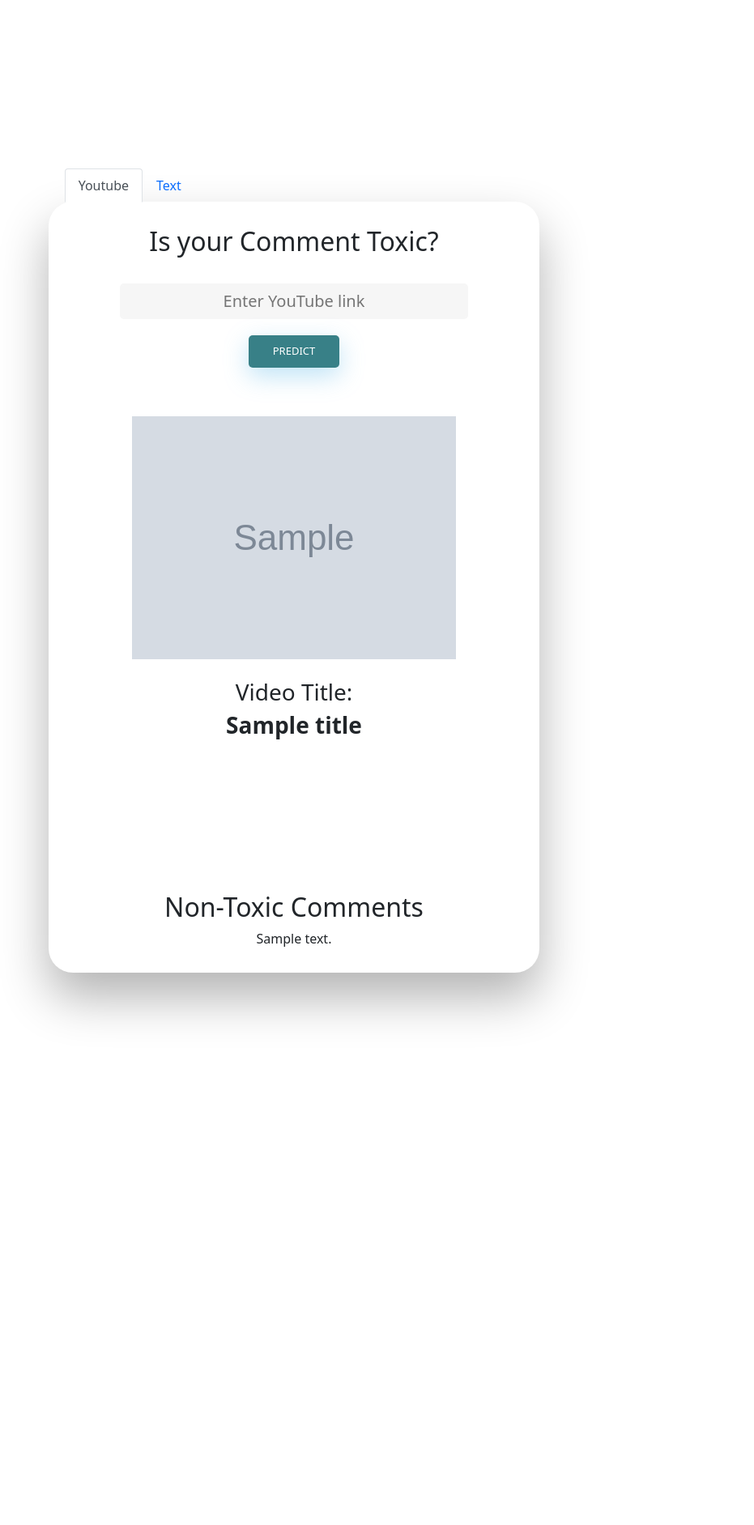
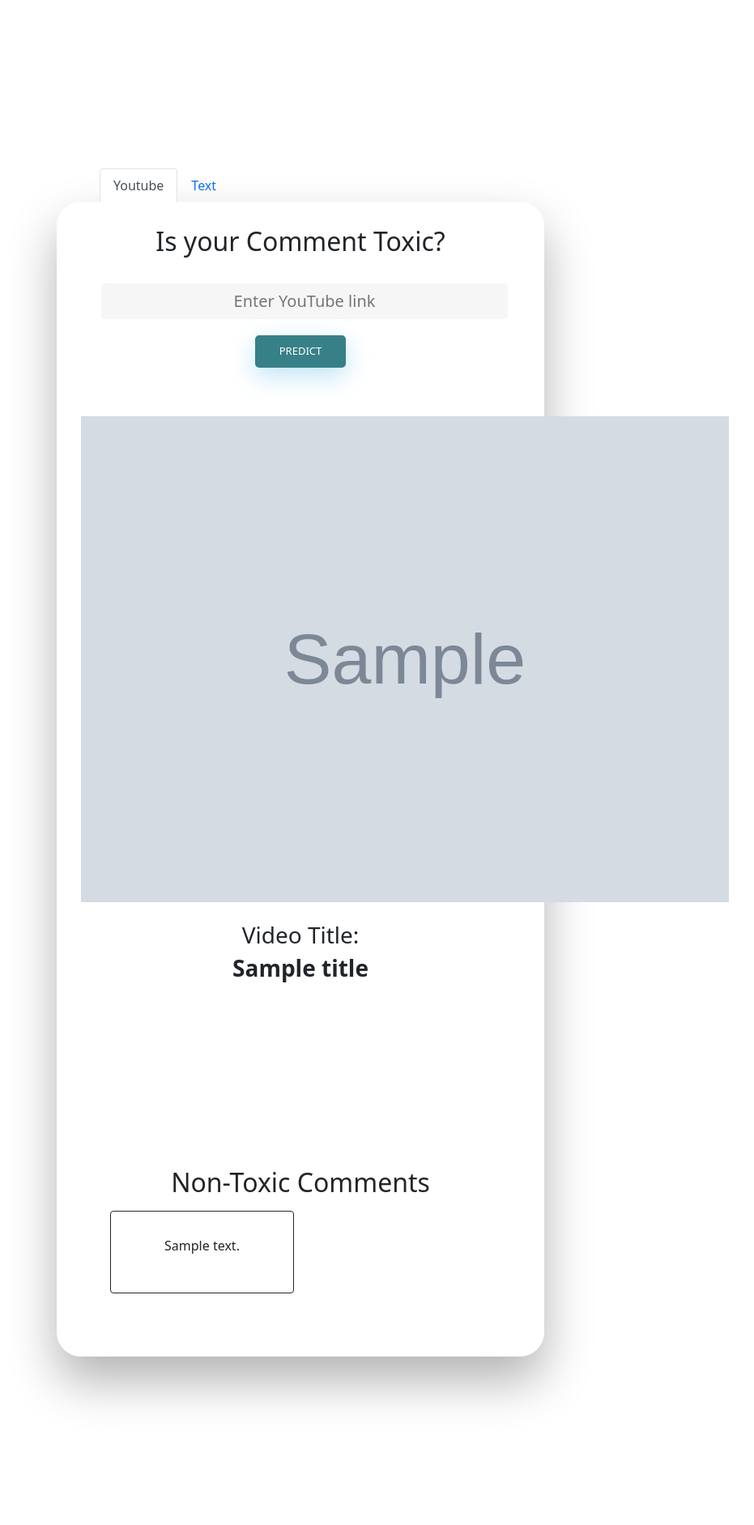
Before and after one commit to marlpagarao/Comment-Toxicity, a Flask app: template web_app/templates/index_toxic.html in a window 1280 px wide. Shown: the whole page at 81% size, without its empty margins (275-1206 px from the left). Before the commit the page ends 1259 px from the top, so only its background shows below. Run offline with Flask 2, Linux system fonts and the light colour scheme; the template is opened without the code that fills it: most values are stand-ins (such as "Sample title", 1, 10 or a date in 2020); grey boxes marked "Sample" are stand-in pictures; a map, chart or similar area stays blank; parts of the project's set-up code (start-up, migrations or seed data) failed here and were passed over; some libraries are stand-ins or nearby versions.

Commit message:
add format for nontoxic comments

```diff
--- a/web_app/static/css/style.css
+++ b/web_app/static/css/style.css
@@ -41,7 +41,7 @@ html {
 	border-radius: 30px;
 	background: #fff;
 	padding: 30px;
-	width: 90%;
+	max-width: 70%;
 	position: center;
 	padding: 30px;
 	-webkit-box-shadow: 0 30px 60px 0 rgba(0,0,0,0.3);
@@ -122,7 +122,7 @@ html {
 	display: inline-block;
 	font-size: 20px;
 	margin: 5px;
-	width: 85%;
+	width: 100%;
 	border: 2px solid #f6f6f6;
 	-webkit-transition: all 0.5s ease-in-out;
 	-moz-transition: all 0.5s ease-in-out;
@@ -143,7 +143,8 @@ html {
   }
 
 .chart{
-	margin:auto;
+	margin: auto;
+	width: 70%;
 }
 
 
@@ -158,89 +159,8 @@ html {
 .card-header-tabs{
 	padding-left: 53px !important;
 	margin: auto !important;
+	max-width: 70% !important;
 }
-
-  /* ANIMATIONS
-
-
-  .fadeInDown {
-	-webkit-animation-name: fadeInDown;
-	animation-name: fadeInDown;
-	-webkit-animation-duration: 1s;
-	animation-duration: 1s;
-	-webkit-animation-fill-mode: both;
-	animation-fill-mode: both;
-  }
-
-  @-webkit-keyframes fadeInDown {
-	0% {
-	  opacity: 0;
-	  -webkit-transform: translate3d(0, -100%, 0);
-	  transform: translate3d(0, -100%, 0);
-	}
-	100% {
-	  opacity: 1;
-	  -webkit-transform: none;
-	  transform: none;
-	}
-  }
-
-  @keyframes fadeInDown {
-	0% {
-	  opacity: 0;
-	  -webkit-transform: translate3d(0, -100%, 0);
-	  transform: translate3d(0, -100%, 0);
-	}
-	100% {
-	  opacity: 1;
-	  -webkit-transform: none;
-	  transform: none;
-	}
-  }
-
-  @-webkit-keyframes fadeIn { from { opacity:0; } to { opacity:1; } }
-  @-moz-keyframes fadeIn { from { opacity:0; } to { opacity:1; } }
-  @keyframes fadeIn { from { opacity:0; } to { opacity:1; } }
-  */
-
-  /* .fadeIn {
-	opacity:0;
-	-webkit-animation:fadeIn ease-in 1;
-	-moz-animation:fadeIn ease-in 1;
-	animation:fadeIn ease-in 1;
-
-	-webkit-animation-fill-mode:forwards;
-	-moz-animation-fill-mode:forwards;
-	animation-fill-mode:forwards;
-
-	-webkit-animation-duration:1s;
-	-moz-animation-duration:1s;
-	animation-duration:1s;
-  }
-
-  .fadeIn.first {
-	-webkit-animation-delay: 0.4s;
-	-moz-animation-delay: 0.4s;
-	animation-delay: 0.4s;
-  }
-
-  .fadeIn.second {
-	-webkit-animation-delay: 0.6s;
-	-moz-animation-delay: 0.6s;
-	animation-delay: 0.6s;
-  }
-
-  .fadeIn.third {
-	-webkit-animation-delay: 0.8s;
-	-moz-animation-delay: 0.8s;
-	animation-delay: 0.8s;
-  }
-
-  .fadeIn.fourth {
-	-webkit-animation-delay: 1s;
-	-moz-animation-delay: 1s;
-	animation-delay: 1s;
-  }
 
   /* Simple CSS3 Fade-in Animation */
   .underlineHover:after {
@@ -277,3 +197,28 @@ html {
   * {
 	box-sizing: border-box;
   }
+
+.card{
+	margin: auto;
+	width: 100%;
+	padding: 30px;
+}
+
+.comments-container{
+	padding: 40px;
+}
+
+.nontoxic{
+	height: 100%;
+}
+
+.img{
+	transition: transform 250ms;
+	width: 800px;
+}
+
+
+.img:hover{
+	box-shadow: 0px 10px 20px 5px rgba(0, 0, 0, 0.5);
+	transform: translateY(-5px);
+}
--- a/web_app/templates/index_toxic.html
+++ b/web_app/templates/index_toxic.html
@@ -36,7 +36,8 @@
 
 
     {% if title %}
-    <img src={{thumbnail}} style="width:400px;"><br><br>
+    <a href="{{user_link}}">
+    <img class="img" src={{thumbnail}}  href= style="width:600px;"><br><br></a>
     <h3>Video Title: </h3>
       <h3><strong>{{title}}</strong></h3><br>
 
@@ -96,11 +97,41 @@
         }
       })
     </script>
+
+
+
+  <div class="comments-container">
     <h2> Non-Toxic Comments</h2>
+  <div class="row">
     {% for comment in comments %}
-    {{comment}}<br>
-    {% endfor %}
-    {% endif %}
+    <div class="col-md-6 p-2">
+        <div class="nontoxic card border-dark mb-3">
+          <div class="card-block">
+            <p class="card-text">{{comment}}</p>
+          </div>
+          </div>
+        </div>
+        {% endfor %}
+          {% endif %}
+
+
+        </div>
+
+  </div>
+</div>
+
+
+
+
+
+
+
+
+
+
+
+</div>
+
 
 
 
--- a/web_app/toxic_app.py
+++ b/web_app/toxic_app.py
@@ -48,7 +48,7 @@ def predict():
     # Take a string input from user
 
     user_input = request.form['text']
-
+    user_link = user_input
 
     url_data = urlparse.urlparse(user_input)
     query = urlparse.parse_qs(url_data.query)
@@ -61,10 +61,10 @@ def predict():
     results_tally = {"Toxic": 0, 'Severe Toxic': 0, 'Obscene': 0,
                      'Insult': 0, 'Threat': 0, 'Identity Hate': 0, 'Non Toxic': 0}
 
-    non_toxic_comments=[]
+    non_toxic_comments = []
 
     for index, row in df['Comment'].items():
-        row_unedit=row
+        row_unedit = row
         row = [row]
         vect = tox.transform(row)
         pred_tox = tox_model.predict_proba(vect)[:, 1]
@@ -126,7 +126,8 @@ def predict():
                            pred_non_num=results_tally['Non Toxic'],
                            thumbnail=thumbnail,
                            title=title,
-                           comments=non_toxic_comments[1:11]
+                           comments=non_toxic_comments[1:11],
+                           user_link=user_link
                            )
 
 
@@ -188,11 +189,16 @@ def predict_text():
     return render_template('text_only.html',
                            data='You Entered: ' + user_input,
                            pred_tox='Probability of Toxic: {}'.format(out_tox),
-                           pred_sev='Probability of Severe Toxic: {}'.format(out_sev),
-                           pred_obs='Probability of Obscene: {}'.format(out_obs),
-                           pred_ins='Probability of Insult: {}'.format(out_ins),
-                           pred_thr='Probability of Threat: {}'.format(out_thr),
-                           pred_ide='Probability of Identity Hate: {}'.format(out_ide),
+                           pred_sev='Probability of Severe Toxic: {}'.format(
+                               out_sev),
+                           pred_obs='Probability of Obscene: {}'.format(
+                               out_obs),
+                           pred_ins='Probability of Insult: {}'.format(
+                               out_ins),
+                           pred_thr='Probability of Threat: {}'.format(
+                               out_thr),
+                           pred_ide='Probability of Identity Hate: {}'.format(
+                               out_ide),
                            category=category)
 
 
```
